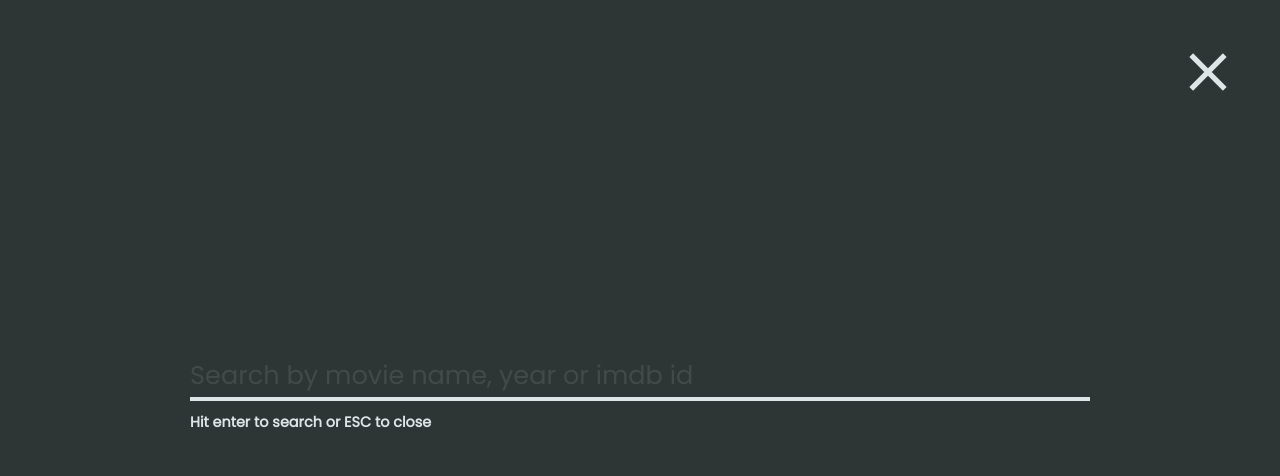
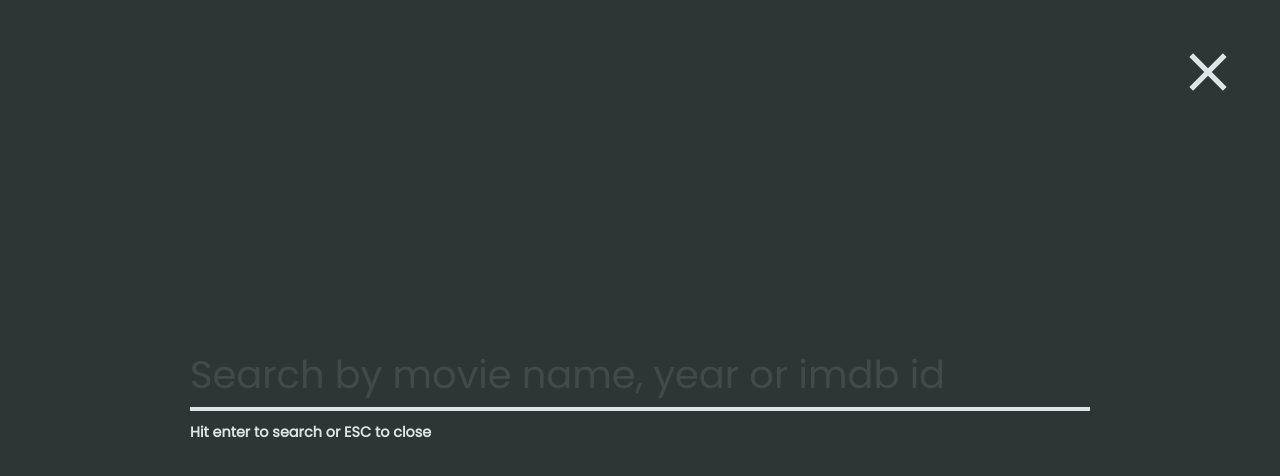
Before and after one commit to prteshJ/Movie_Finder, a plain HTML site: page index.html in a window 1280 px wide. Both pictures are taken after a click on the button 630 px from the left and 64 px from the top of the page. Drawn offline with Linux system fonts and the light colour scheme.

Commit message:
Update style.css

```diff
--- a/css/style.css
+++ b/css/style.css
@@ -62,7 +62,7 @@
 
 .search__input {
     font-family: inherit;
-    font-size: 2vmax;
+    font-size: 3vmax;
     line-height: 1;
     display: inline-flex;
     box-sizing: border-box;
```
